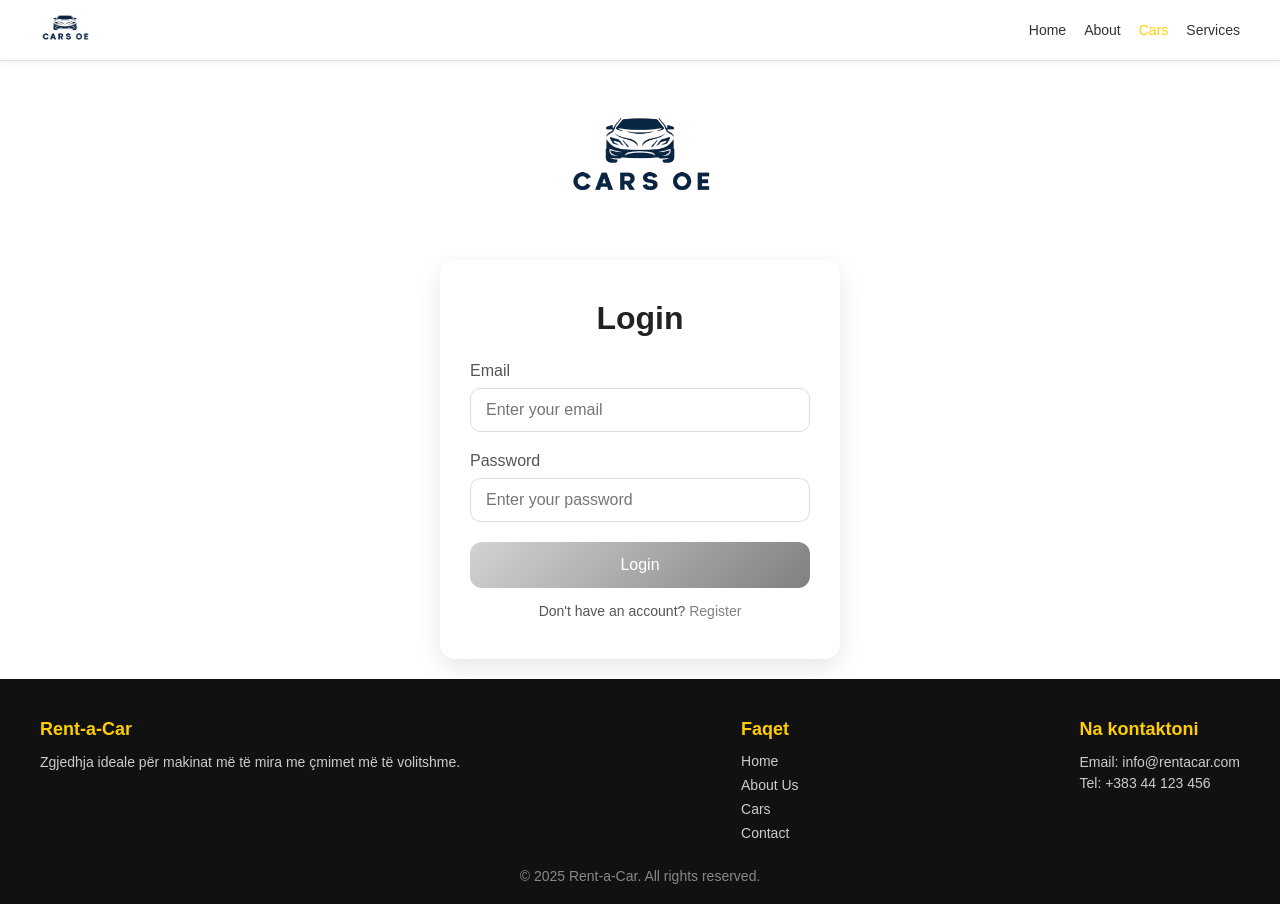
After one commit to olta10/RentACarOE, a PHP site: page /public/login.html in a window 1280 px wide. The commit adds this page. Run offline with PHP 8.4, Linux system fonts and the light colour scheme.

Commit message:
login form

```diff
--- a/assets/css/index.css
+++ b/assets/css/index.css
@@ -332,65 +332,6 @@
     box-shadow: 0 15px 35px rgba(0,0,0,0.22);
 }
 
-/* ---------------- FOOTER ---------------- */
-.site-footer {
-    background: #111;
-    color: #ccc;
-    padding: 40px 20px 20px 20px;
-}
-
-.footer-container {
-    max-width: 1200px;
-    margin: auto;
-    display: flex;
-    justify-content: space-between;
-    flex-wrap: wrap;
-    gap: 30px;
-}
-
-.footer-col h3,
-.footer-col h4 {
-    color: #ffce00;
-    margin-bottom: 12px;
-    font-size: 18px;
-}
-
-.footer-col p {
-    font-size: 14px;
-    line-height: 1.5;
-}
-
-.footer-col ul {
-    list-style: none;
-    padding-left: 0;
-}
-
-.footer-col ul li {
-    margin: 6px 0;
-}
-
-.footer-col ul li a {
-    color: #ccc;
-    font-size: 14px;
-    text-decoration: none;
-    transition: color 0.3s;
-}
-
-.footer-col ul li a:hover {
-    color: #ffce00;
-}
-
-.footer-bottom {
-    text-align: center;
-    margin-top: 20px;
-}
-
-.footer-bottom p {
-    color: #888;
-    font-size: 14px;
-}
-
-
 /* ---------------- CARS SECTION ---------------- */
 .cars-section {
     padding: 80px 20px;
@@ -565,6 +506,157 @@
   transform: scale(1.05);
 }
 
+/* ---------------- LOG IN ---------------- */
+.auth-section {
+    display: flex;
+    justify-content: center;
+    align-items: center;
+    flex-direction: column;
+    padding: 20px;
+}
+
+.auth-logo img {
+    width: 150px;
+    margin-bottom: 25px;
+}
+
+.auth-container {
+    background: #fff;
+    padding: 40px 30px;
+    border-radius: 15px;
+    box-shadow: 0 8px 25px rgba(0,0,0,0.1);
+    width: 100%;
+    max-width: 400px;
+    text-align: center;
+}
+
+
+.auth-container:hover {
+    transform: translateY(-5px);
+    box-shadow: 0 25px 50px rgba(0,0,0,0.25);
+}
+
+.auth-container h2 {
+    margin-bottom: 25px;
+    font-size: 32px;
+    font-weight: 600;
+    color: #222;
+}
+
+.form-group {
+    margin-bottom: 20px;
+    text-align: left;
+    position: relative;
+}
+
+.form-group label {
+    display: block;
+    margin-bottom: 8px;
+    font-weight: 500;
+    color: #555;
+}
+
+.form-group input {
+    width: 100%;
+    padding: 12px 15px;
+    border: 1px solid #ddd;
+    border-radius: 10px;
+    font-size: 16px;
+    transition: all 0.3s ease;
+}
+
+button {
+    width: 100%;
+    padding: 14px;
+    border: none;
+    border-radius: 12px;
+    background: linear-gradient(135deg, lightgrey 0%, grey 100%);
+    color: #fff;
+    font-size: 16px;
+    font-weight: 500;
+    cursor: pointer;
+    transition: 0.3s ease;
+}
+
+button:hover {
+    background: linear-gradient(135deg, grey 0%, lightgrey 100%);
+    transform: translateY(-2px);
+}
+
+.auth-container p {
+    margin-top: 15px;
+    font-size: 14px;
+    color: #555;
+}
+
+.auth-container a {
+    color: grey;
+    text-decoration: none;
+    font-weight: 500;
+    transition: 0.3s ease;
+}
+
+.auth-container a:hover {
+    text-decoration: underline;
+}
+
+/* ---------------- FOOTER ---------------- */
+.site-footer {
+    background: #111;
+    color: #ccc;
+    padding: 40px 20px 20px 20px;
+}
+
+.footer-container {
+    max-width: 1200px;
+    margin: auto;
+    display: flex;
+    justify-content: space-between;
+    flex-wrap: wrap;
+    gap: 30px;
+}
+
+.footer-col h3,
+.footer-col h4 {
+    color: #ffce00;
+    margin-bottom: 12px;
+    font-size: 18px;
+}
+
+.footer-col p {
+    font-size: 14px;
+    line-height: 1.5;
+}
+
+.footer-col ul {
+    list-style: none;
+    padding-left: 0;
+}
+
+.footer-col ul li {
+    margin: 6px 0;
+}
+
+.footer-col ul li a {
+    color: #ccc;
+    font-size: 14px;
+    text-decoration: none;
+    transition: color 0.3s;
+}
+
+.footer-col ul li a:hover {
+    color: #ffce00;
+}
+
+.footer-bottom {
+    text-align: center;
+    margin-top: 20px;
+}
+
+.footer-bottom p {
+    color: #888;
+    font-size: 14px;
+}
 
 /* ---------------- RESPONSIVE ---------------- */
 
--- /dev/null
+++ b/public/login.html
@@ -0,0 +1,100 @@
+<!DOCTYPE html>
+<html lang="en">
+<head>
+    <meta charset="UTF-8">
+    <meta name="viewport" content="width=device-width, initial-scale=1.0">
+    <title>Our Cars</title>
+    <link rel="stylesheet" href="../assets/css/index.css">
+</head>
+<body>
+
+<header class="site-header">
+    <div class="container header-flex">
+        <nav class="navbar">
+            <div class="left-side">
+                <a href="./index.html">
+                    <img src="../assets/images/carsoe.png" class="logo" alt="Logo">
+                </a>
+            </div>
+
+            <ul class="nav-links" id="nav-links">
+                <li><a href="./index.html">Home</a></li>
+                <li><a href="./aboutus.html">About</a></li>
+                <li><a href="./cars.html" class="active">Cars</a></li>
+                <li><a href="./services.html">Services</a></li>
+            </ul>
+        </nav>
+    </div>
+</header>
+
+<section class="auth-section">
+      <div class="auth-logo">
+        <img src="../assets/images/carsoe.png" alt="Logo">
+    </div>
+  <div class="auth-container">
+    <h2>Login</h2>
+    <form id="loginForm">
+      <div class="form-group">
+        <label for="email">Email</label>
+        <input type="email" id="email" name="email" required placeholder="Enter your email">
+      </div>
+      <div class="form-group">
+        <label for="password">Password</label>
+        <input type="password" id="password" name="password" required placeholder="Enter your password">
+      </div>
+      <button type="submit">Login</button>
+      <p>Don't have an account? <a href="register.html">Register</a></p>
+    </form>
+  </div>
+</section>
+
+<script>
+document.getElementById('loginForm').addEventListener('submit', function(e){
+    e.preventDefault();
+    const email = document.getElementById('email').value.trim();
+    const password = document.getElementById('password').value.trim();
+
+    if(email === "" || password === ""){
+        alert("Please fill in all fields");
+        return;
+    }
+
+     alert("Login successful! Email: " + email);
+});
+</script>
+
+
+    <footer class="site-footer">
+        <div class="footer-container">
+
+            <div class="footer-col">
+                <h3>Rent-a-Car</h3>
+                <p>Zgjedhja ideale për makinat më të mira me çmimet më të volitshme.</p>
+            </div>
+
+            <div class="footer-col">
+                <h4>Faqet</h4>
+                <ul>
+                    <li><a href="#">Home</a></li>
+                    <li><a href="./aboutus.html">About Us</a></li>
+                    <li><a href="./cars.html">Cars</a></li>
+                    <li><a href="./contact.html">Contact</a></li>
+                </ul>
+            </div>
+
+            <div class="footer-col">
+                <h4>Na kontaktoni</h4>
+                <p>Email: info@rentacar.com</p>
+                <p>Tel: +383 44 123 456</p>
+            </div>
+
+        </div>
+
+        <div class="footer-bottom">
+            <p>© 2025 Rent-a-Car. All rights reserved.</p>
+        </div>
+    </footer>
+
+
+</body>
+</html>
```
